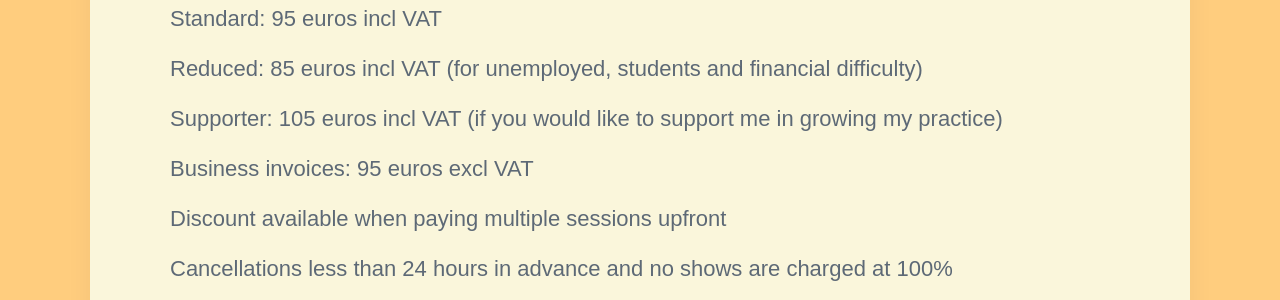
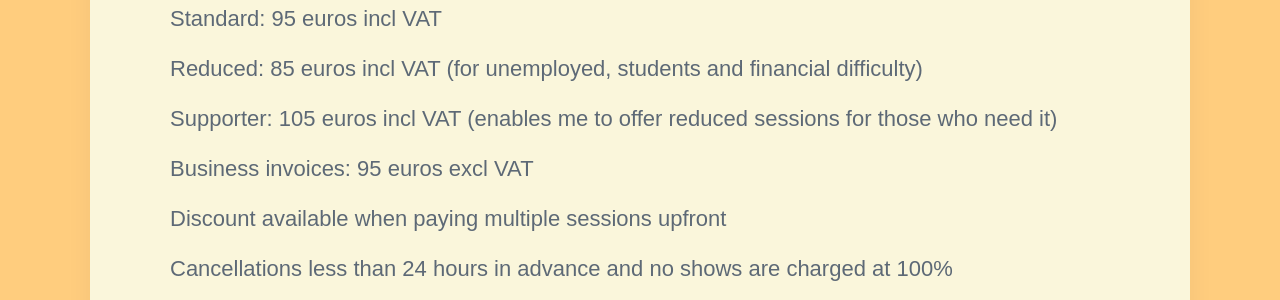
Before and after one commit to threekeytherapy/threekeytherapy.com, a Jekyll site: the page built from _pages/pricing.md, in a window 1280 px wide. Shown: the part 774-1074 px from the top of the page. Built offline with Jekyll 4.4.1, drawn with Linux system fonts in a browser that asks for light colours; nearby versions of some CDN libraries; some web fonts are replaced.

Commit message:
tweak pricing description

```diff
--- a/_pages/pricing.md
+++ b/_pages/pricing.md
@@ -11,7 +11,7 @@ Standard: 95 euros incl VAT
 
 Reduced: 85 euros incl VAT (for unemployed, students and financial difficulty)
 
-Supporter: 105 euros incl VAT (if you would like to support me in growing my practice)
+Supporter: 105 euros incl VAT (enables me to offer reduced sessions for those who need it)
 
 Business invoices: 95 euros excl VAT
 
```
